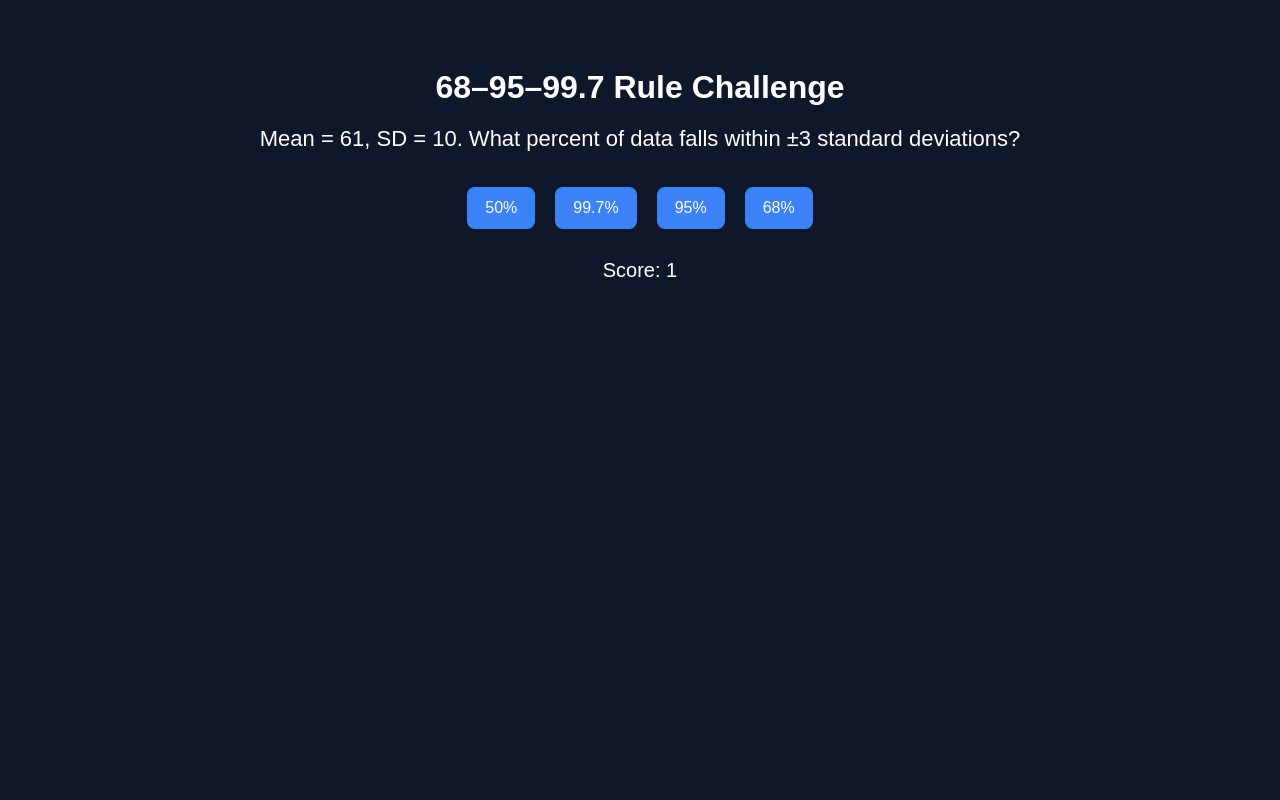
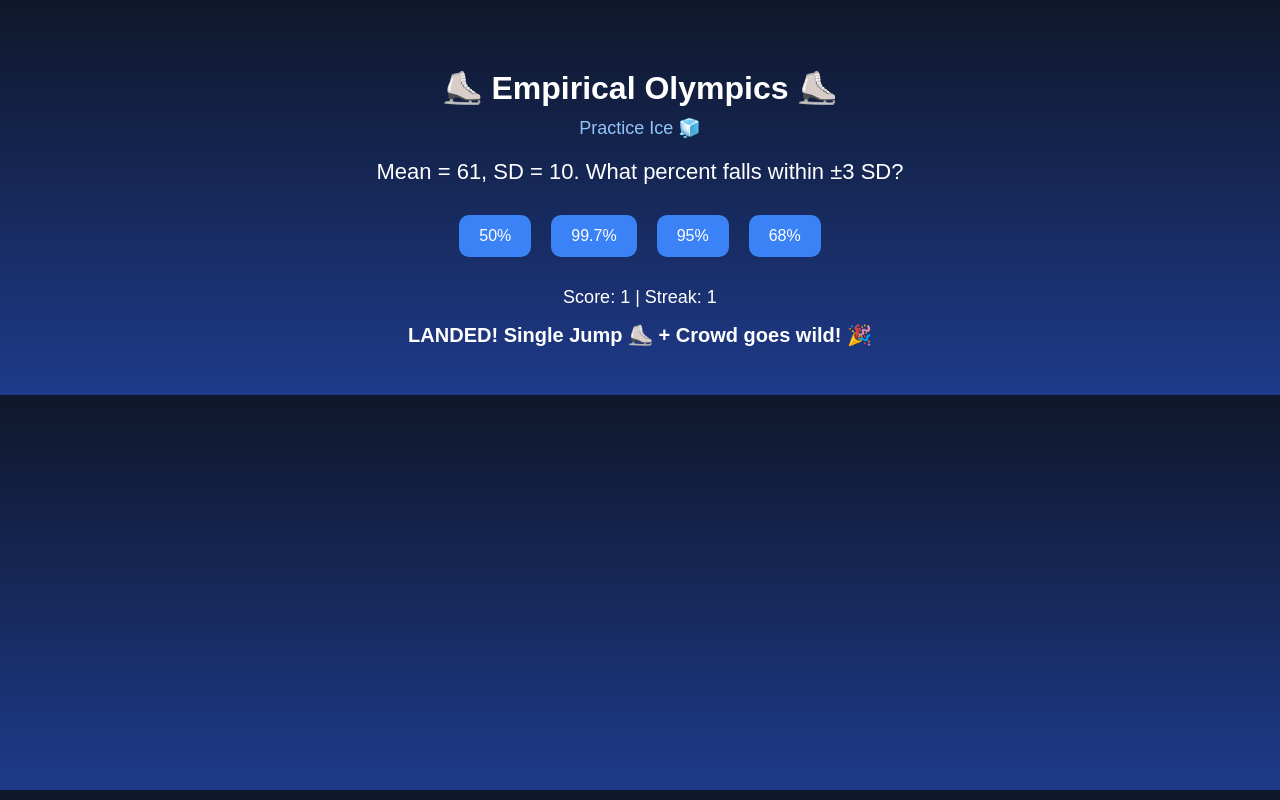
Before and after one commit to mcallan1-crypto/STAT207, a plain HTML site: page index.html in a window 1280 px wide. Both pictures are taken after a click on the button "68%". Drawn offline with Linux system fonts and the light colour scheme.

Commit message:
Ice Skating STAT207 Game

```diff
--- a/index.html
+++ b/index.html
@@ -1,59 +1,88 @@
 <!DOCTYPE html>
 <html>
 <head>
-  <title>Empirical Rule Challenge</title>
+  <title>Empirical Olympics: Ice Skating Battle</title>
   <style>
     body {
       font-family: Arial, sans-serif;
       text-align: center;
       padding: 40px;
-      background: #0f172a;
+      background: linear-gradient(to bottom, #0f172a, #1e3a8a);
       color: white;
     }
 
     h1 {
-      margin-bottom: 20px;
+      margin-bottom: 10px;
+    }
+
+    .arena {
+      font-size: 18px;
+      margin-bottom: 15px;
+      color: #93c5fd;
     }
 
     .question-box {
       font-size: 22px;
-      margin-bottom: 25px;
+      margin: 20px 0;
     }
 
     button {
-      padding: 12px 18px;
+      padding: 12px 20px;
       margin: 10px;
       font-size: 16px;
-      border-radius: 8px;
+      border-radius: 10px;
       border: none;
       cursor: pointer;
       background-color: #3b82f6;
       color: white;
+      transition: 0.3s;
     }
 
     button:hover {
       background-color: #2563eb;
+      transform: scale(1.05);
     }
 
-    .score {
+    .scoreboard {
       margin-top: 20px;
+      font-size: 18px;
+    }
+
+    .message {
+      margin-top: 15px;
       font-size: 20px;
+      font-weight: bold;
     }
   </style>
 </head>
 <body>
 
-<h1>68–95–99.7 Rule Challenge</h1>
+<h1>⛸️ Empirical Olympics ⛸️</h1>
+<div class="arena" id="arena">Practice Ice</div>
 
 <div class="question-box" id="question"></div>
 <div id="choices"></div>
 
-<div class="score">
-  Score: <span id="score">0</span>
+<div class="scoreboard">
+  Score: <span id="score">0</span> |
+  Streak: <span id="streak">0</span>
 </div>
+
+<div class="message" id="message"></div>
 
 <script>
 let score = 0;
+let streak = 0;
+let level = 1;
+
+function updateArena() {
+  const arena = document.getElementById("arena");
+
+  if (score < 3) arena.innerText = "Practice Ice 🧊";
+  else if (score < 6) arena.innerText = "Regionals 🥉";
+  else if (score < 10) arena.innerText = "Nationals 🥈";
+  else arena.innerText = "Olympic Final 🥇🔥";
+}
 
 function generateQuestion() {
   const mean = Math.floor(Math.random() * 50) + 50;
@@ -62,23 +91,27 @@ function generateQuestion() {
 
   let questionText = "";
   let correctAnswer = "";
+  let trickName = "";
 
   if (type === 0) {
     questionText = `Mean = ${mean}, SD = ${sd}.
-    What percent of data falls within ±1 standard deviation?`;
+    What percent falls within ±1 SD?`;
     correctAnswer = "68%";
+    trickName = "Single Jump ⛸️";
   }
 
   if (type === 1) {
     questionText = `Mean = ${mean}, SD = ${sd}.
-    What percent of data falls within ±2 standard deviations?`;
+    What percent falls within ±2 SD?`;
     correctAnswer = "95%";
+    trickName = "Double Jump ✨";
   }
 
   if (type === 2) {
     questionText = `Mean = ${mean}, SD = ${sd}.
-    What percent of data falls within ±3 standard deviations?`;
+    What percent falls within ±3 SD?`;
     correctAnswer = "99.7%";
+    trickName = "Triple Jump 🔥";
   }
 
   document.getElementById("question").innerHTML = questionText;
@@ -95,12 +128,18 @@ function generateQuestion() {
     btn.onclick = function () {
       if (answer === correctAnswer) {
         score++;
-        alert("Correct! 🎉");
+        streak++;
+        document.getElementById("message").innerText =
+          `LANDED! ${trickName} + Crowd goes wild! 🎉`;
       } else {
-        alert("Incorrect 😢");
+        streak = 0;
+        document.getElementById("message").innerText =
+          "Oh no! You slipped on the ice 😭";
       }
 
       document.getElementById("score").innerText = score;
+      document.getElementById("streak").innerText = streak;
+      updateArena();
       generateQuestion();
     };
 
```
